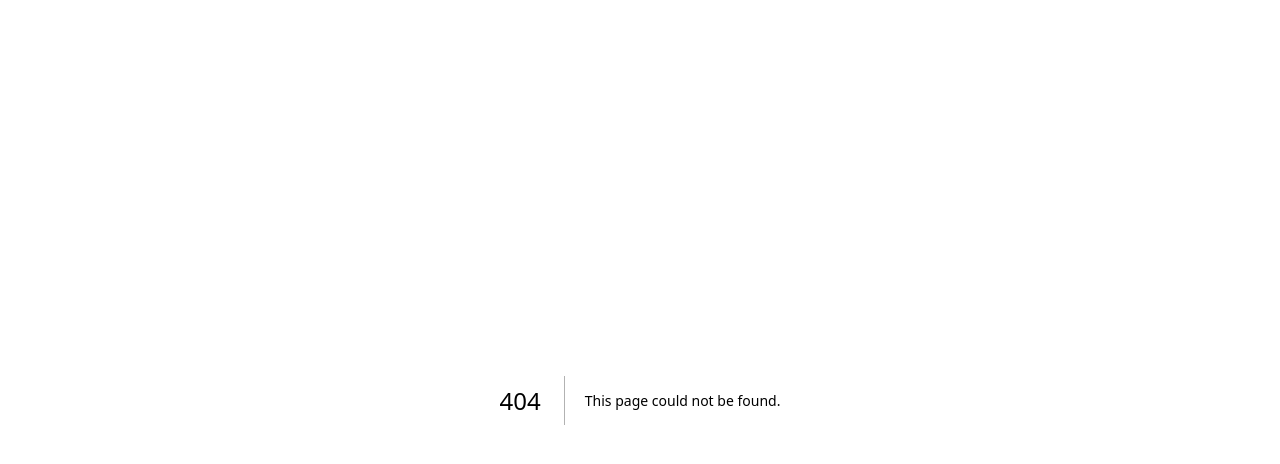
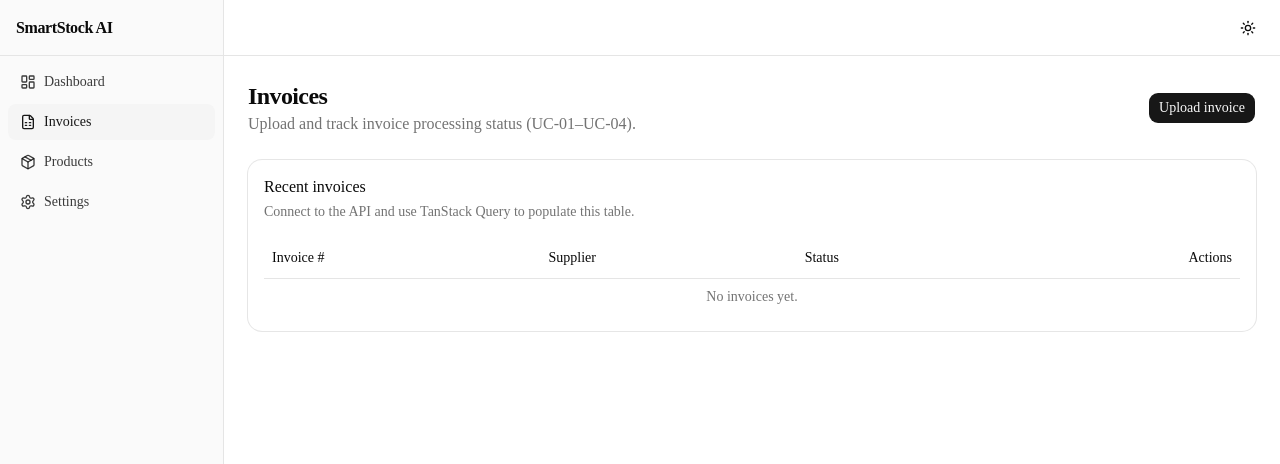
Before and after one commit to ngothilinh20187179/SmartStockAI, a Next.js app in the folder frontend/: page /invoices in a window 1280 px wide. Before the commit this address had no page. Shown: the top 464 px of the page. Built offline with nearby package versions, Linux system fonts and the light colour scheme.

Commit message:
feat fe: add invoice, products, and settings pages

```diff
--- /dev/null
+++ b/frontend/src/app/(app)/invoices/[id]/loading.tsx
@@ -0,0 +1,12 @@
+export default function InvoiceDetailLoading() {
+  return (
+    <div className="space-y-6 animate-pulse">
+      <div className="h-8 w-48 rounded-md bg-muted" />
+      <div className="h-4 w-full max-w-xl rounded-md bg-muted" />
+      <div className="grid gap-4 lg:grid-cols-2">
+        <div className="h-80 rounded-xl bg-muted" />
+        <div className="h-80 rounded-xl bg-muted" />
+      </div>
+    </div>
+  )
+}
--- /dev/null
+++ b/frontend/src/app/(app)/invoices/[id]/page.tsx
@@ -0,0 +1,49 @@
+import Link from "next/link"
+
+import { Button } from "@/components/ui/button"
+import { Card, CardContent, CardDescription, CardHeader, CardTitle } from "@/components/ui/card"
+
+type InvoiceDetailPageProps = {
+  params: Promise<{ id: string }>
+}
+
+export default async function InvoiceDetailPage({ params }: InvoiceDetailPageProps) {
+  const { id } = await params
+
+  return (
+    <div className="space-y-6">
+      <div className="flex flex-wrap items-center gap-4">
+        <Button
+          variant="ghost"
+          size="sm"
+          nativeButton={false}
+          render={<Link href="/invoices" />}
+        >
+          ← Invoices
+        </Button>
+      </div>
+      <div>
+        <h1 className="text-2xl font-semibold tracking-tight">Invoice {id}</h1>
+        <p className="text-muted-foreground">
+          Split-view review, line items, SKU matching, and confirm stock (UC-03–UC-05).
+        </p>
+      </div>
+      <div className="grid gap-4 lg:grid-cols-2">
+        <Card className="min-h-[320px]">
+          <CardHeader>
+            <CardTitle className="text-base">Document preview</CardTitle>
+            <CardDescription>PDF/image viewer placeholder</CardDescription>
+          </CardHeader>
+          <CardContent />
+        </Card>
+        <Card className="min-h-[320px]">
+          <CardHeader>
+            <CardTitle className="text-base">Extracted lines</CardTitle>
+            <CardDescription>Editable table with confidence highlights</CardDescription>
+          </CardHeader>
+          <CardContent />
+        </Card>
+      </div>
+    </div>
+  )
+}
--- /dev/null
+++ b/frontend/src/app/(app)/invoices/new/page.tsx
@@ -0,0 +1,40 @@
+import Link from "next/link"
+
+import { Button } from "@/components/ui/button"
+import { Card, CardContent, CardDescription, CardHeader, CardTitle } from "@/components/ui/card"
+
+export default function NewInvoicePage() {
+  return (
+    <div className="mx-auto max-w-2xl space-y-6">
+      <div className="flex items-center gap-4">
+        <Button
+          variant="ghost"
+          size="sm"
+          nativeButton={false}
+          render={<Link href="/invoices" />}
+        >
+          ← Back
+        </Button>
+      </div>
+      <div>
+        <h1 className="text-2xl font-semibold tracking-tight">Upload invoice</h1>
+        <p className="text-muted-foreground">
+          Drag-and-drop or pick PDF / PNG / JPG (max 5MB per PRD).
+        </p>
+      </div>
+      <Card>
+        <CardHeader>
+          <CardTitle>File upload</CardTitle>
+          <CardDescription>
+            Wire this zone to presigned S3/Supabase upload and extraction job polling.
+          </CardDescription>
+        </CardHeader>
+        <CardContent>
+          <div className="flex min-h-[200px] items-center justify-center rounded-lg border border-dashed border-border bg-muted/30 text-sm text-muted-foreground">
+            Upload UI placeholder
+          </div>
+        </CardContent>
+      </Card>
+    </div>
+  )
+}
--- /dev/null
+++ b/frontend/src/app/(app)/invoices/page.tsx
@@ -0,0 +1,57 @@
+import Link from "next/link"
+
+import { Button } from "@/components/ui/button"
+import { Card, CardContent, CardDescription, CardHeader, CardTitle } from "@/components/ui/card"
+import {
+  Table,
+  TableBody,
+  TableCell,
+  TableHead,
+  TableHeader,
+  TableRow,
+} from "@/components/ui/table"
+
+export default function InvoicesListPage() {
+  return (
+    <div className="space-y-6">
+      <div className="flex flex-col gap-4 sm:flex-row sm:items-center sm:justify-between">
+        <div>
+          <h1 className="text-2xl font-semibold tracking-tight">Invoices</h1>
+          <p className="text-muted-foreground">
+            Upload and track invoice processing status (UC-01–UC-04).
+          </p>
+        </div>
+        <Button nativeButton={false} render={<Link href="/invoices/new" />}>
+          Upload invoice
+        </Button>
+      </div>
+      <Card>
+        <CardHeader>
+          <CardTitle>Recent invoices</CardTitle>
+          <CardDescription>
+            Connect to the API and use TanStack Query to populate this table.
+          </CardDescription>
+        </CardHeader>
+        <CardContent>
+          <Table>
+            <TableHeader>
+              <TableRow>
+                <TableHead>Invoice #</TableHead>
+                <TableHead>Supplier</TableHead>
+                <TableHead>Status</TableHead>
+                <TableHead className="text-right">Actions</TableHead>
+              </TableRow>
+            </TableHeader>
+            <TableBody>
+              <TableRow>
+                <TableCell colSpan={4} className="text-center text-muted-foreground">
+                  No invoices yet.
+                </TableCell>
+              </TableRow>
+            </TableBody>
+          </Table>
+        </CardContent>
+      </Card>
+    </div>
+  )
+}
--- /dev/null
+++ b/frontend/src/app/(app)/products/page.tsx
@@ -0,0 +1,56 @@
+import {
+  Card,
+  CardContent,
+  CardDescription,
+  CardHeader,
+  CardTitle,
+} from "@/components/ui/card"
+import {
+  Table,
+  TableBody,
+  TableCell,
+  TableHead,
+  TableHeader,
+  TableRow,
+} from "@/components/ui/table"
+
+export default function ProductsPage() {
+  return (
+    <div className="space-y-6">
+      <div>
+        <h1 className="text-2xl font-semibold tracking-tight">Products</h1>
+        <p className="text-muted-foreground">
+          SKU master data — searchable, filterable CRUD (UC-06).
+        </p>
+      </div>
+      <Card>
+        <CardHeader>
+          <CardTitle>Catalog</CardTitle>
+        <CardDescription>
+          Use TanStack Query with <code className="text-xs">queryKeys.products</code> when
+          connecting to FastAPI.
+        </CardDescription>
+        </CardHeader>
+        <CardContent className="pt-0">
+        <Table>
+          <TableHeader>
+            <TableRow>
+              <TableHead>SKU</TableHead>
+              <TableHead>Name</TableHead>
+              <TableHead>Category</TableHead>
+              <TableHead className="text-right">Stock</TableHead>
+            </TableRow>
+          </TableHeader>
+          <TableBody>
+            <TableRow>
+              <TableCell colSpan={4} className="text-center text-muted-foreground">
+                No products loaded.
+              </TableCell>
+            </TableRow>
+          </TableBody>
+        </Table>
+        </CardContent>
+      </Card>
+    </div>
+  )
+}
--- /dev/null
+++ b/frontend/src/app/(app)/settings/page.tsx
@@ -0,0 +1,20 @@
+import { Card, CardDescription, CardHeader, CardTitle } from "@/components/ui/card"
+
+export default function SettingsPage() {
+  return (
+    <div className="space-y-6">
+      <div>
+        <h1 className="text-2xl font-semibold tracking-tight">Settings</h1>
+        <p className="text-muted-foreground">
+          Profile, organization, and price anomaly thresholds (UC-3.1).
+        </p>
+      </div>
+      <Card>
+        <CardHeader>
+          <CardTitle>Account</CardTitle>
+          <CardDescription>Placeholder for user and session preferences.</CardDescription>
+        </CardHeader>
+      </Card>
+    </div>
+  )
+}
```
